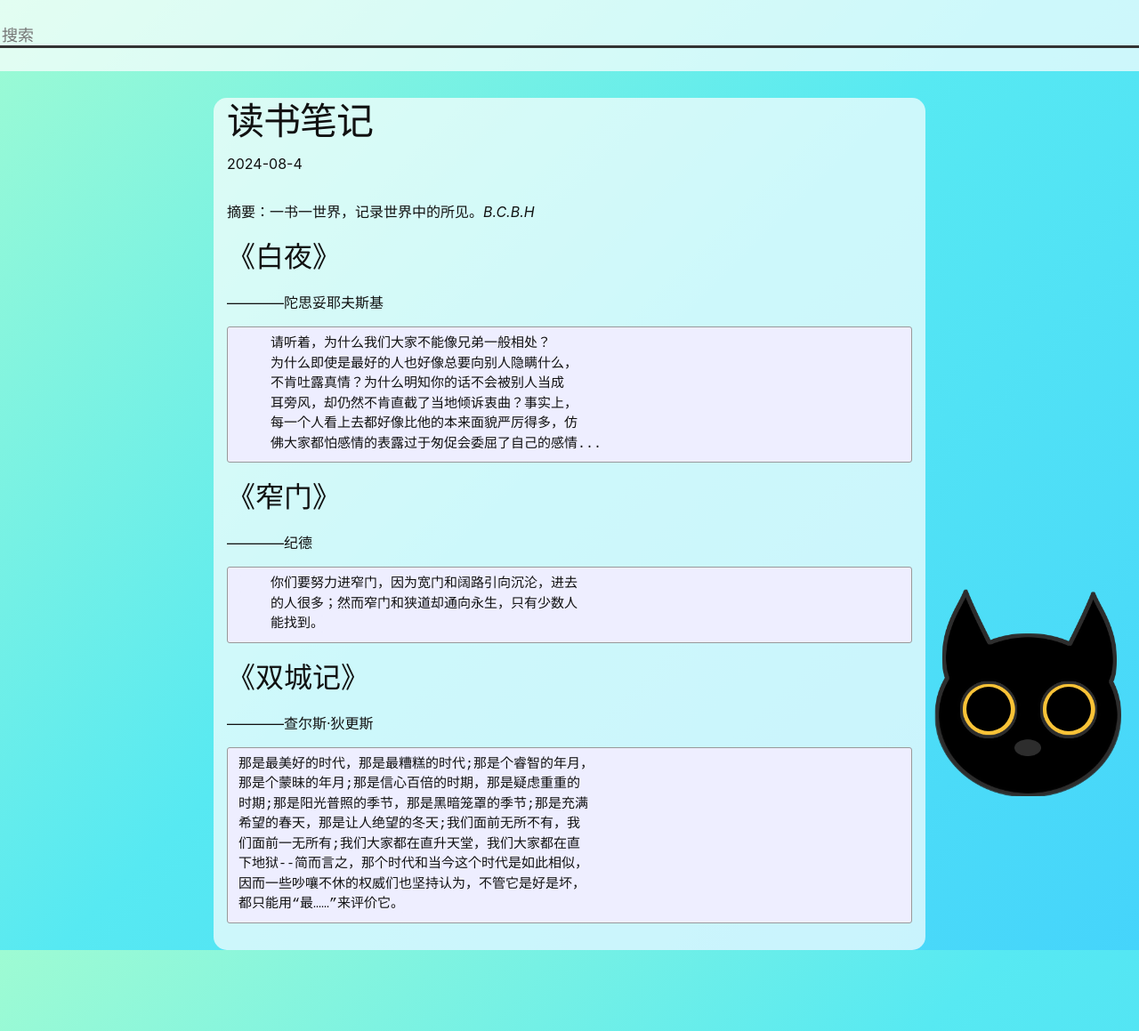
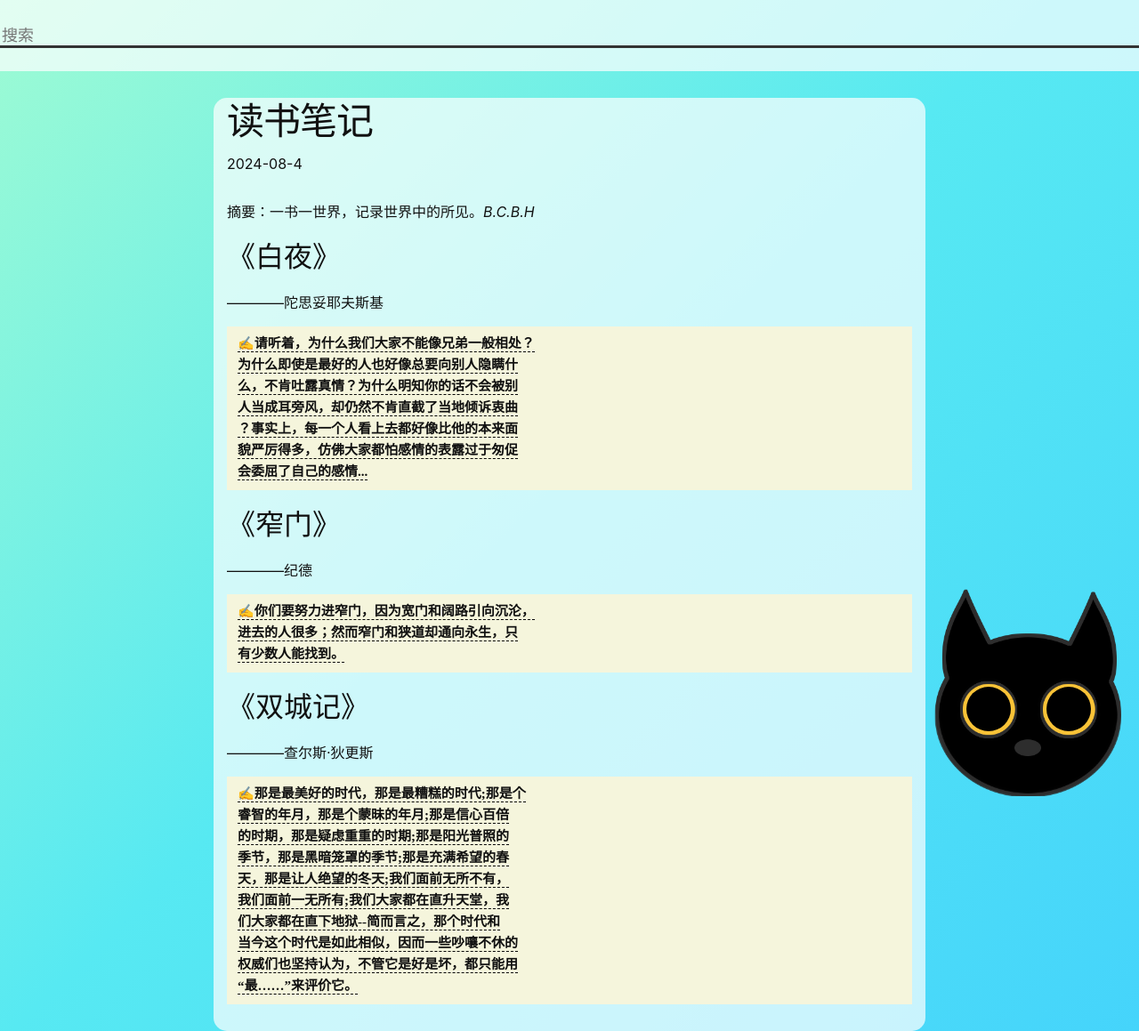
Before and after one commit to NothingWork/NothingWork.github.io, a Jekyll site: the page built from _posts/2024-08-04-读书笔记.md, in a window 1280 px wide. Shown: the whole page at 89% size. Built offline with Jekyll 4.4.1, drawn with Linux system fonts in a browser that asks for light colours.

````diff
--- a/_posts/2024-08-04-读书笔记.md
+++ b/_posts/2024-08-04-读书笔记.md
@@ -11,12 +11,13 @@ category: 无聊就读书
 ————陀思妥耶夫斯基
 
 ```txt
-    请听着，为什么我们大家不能像兄弟一般相处？
-    为什么即使是最好的人也好像总要向别人隐瞒什么，
-    不肯吐露真情？为什么明知你的话不会被别人当成
-    耳旁风，却仍然不肯直截了当地倾诉衷曲？事实上，
-    每一个人看上去都好像比他的本来面貌严厉得多，仿
-    佛大家都怕感情的表露过于匆促会委屈了自己的感情...
+请听着，为什么我们大家不能像兄弟一般相处？
+为什么即使是最好的人也好像总要向别人隐瞒什
+么，不肯吐露真情？为什么明知你的话不会被别
+人当成耳旁风，却仍然不肯直截了当地倾诉衷曲
+？事实上，每一个人看上去都好像比他的本来面
+貌严厉得多，仿佛大家都怕感情的表露过于匆促
+会委屈了自己的感情...
 ```
 
 ## 《窄门》
@@ -24,9 +25,9 @@ category: 无聊就读书
 ————纪德
 
 ```txt
-    你们要努力进窄门，因为宽门和阔路引向沉沦，进去
-    的人很多；然而窄门和狭道却通向永生，只有少数人
-    能找到。
+你们要努力进窄门，因为宽门和阔路引向沉沦，
+进去的人很多；然而窄门和狭道却通向永生，只
+有少数人能找到。
 ```
 
 ## 《双城记》
@@ -34,12 +35,14 @@ category: 无聊就读书
 ————查尔斯·狄更斯
 
 ```txt
-那是最美好的时代，那是最糟糕的时代;那是个睿智的年月，
-那是个蒙昧的年月;那是信心百倍的时期，那是疑虑重重的
-时期;那是阳光普照的季节，那是黑暗笼罩的季节;那是充满
-希望的春天，那是让人绝望的冬天;我们面前无所不有，我
-们面前一无所有;我们大家都在直升天堂，我们大家都在直
-下地狱--简而言之，那个时代和当今这个时代是如此相似，
-因而一些吵嚷不休的权威们也坚持认为，不管它是好是坏，
-都只能用“最……”来评价它。
+那是最美好的时代，那是最糟糕的时代;那是个
+睿智的年月，那是个蒙昧的年月;那是信心百倍
+的时期，那是疑虑重重的时期;那是阳光普照的
+季节，那是黑暗笼罩的季节;那是充满希望的春
+天，那是让人绝望的冬天;我们面前无所不有，
+我们面前一无所有;我们大家都在直升天堂，我
+们大家都在直下地狱--简而言之，那个时代和
+当今这个时代是如此相似，因而一些吵嚷不休的
+权威们也坚持认为，不管它是好是坏，都只能用
+“最……”来评价它。
 ```
--- a/_sass/minima/_base.scss
+++ b/_sass/minima/_base.scss
@@ -123,22 +123,14 @@ blockquote {
 /**
  * Code formatting
  */
-pre,
 code {
   @include relative-font-size(0.9375);
-  border: 1px solid $grey-color-light;
-  border-radius: 3px;
-  background-color: #eef;
-}
-
-code {
   padding: 1px 5px;
 }
 
 pre {
   padding: 8px 12px;
   overflow-x: auto;
-
   > code {
     border: 0;
     padding-right: 0;
@@ -335,3 +327,22 @@ table {
     display: none;
   }
 }
+
+// 读书笔记的段落样式
+pre:not(.highlight){
+  background-color: beige;
+  .language-txt{
+    position: relative;
+    left: 30%;
+    font-family: Heiti SC;
+    font-weight: bold;
+    border-bottom: 1px black dashed;
+    &::before{
+      content: '✍';
+    }
+    // 窄屏样式
+    @include media-query($on-phone){
+      left: 0;
+    }
+  }
+}
--- a/_sass/minima/_syntax-highlighting.scss
+++ b/_sass/minima/_syntax-highlighting.scss
@@ -6,6 +6,9 @@
   @extend %vertical-rhythm;
 
   .highlighter-rouge & {
+    > pre{
+      border: 1px solid $grey-color-light;
+    }
     background: #eef;
   }
 
````
Also changed, not shown: _posts/2024-07-27-hadoop的学习记录.md (+3 -3 lines), _posts/2024-08-02-Hive环境配置.md (+11 -7 lines).
